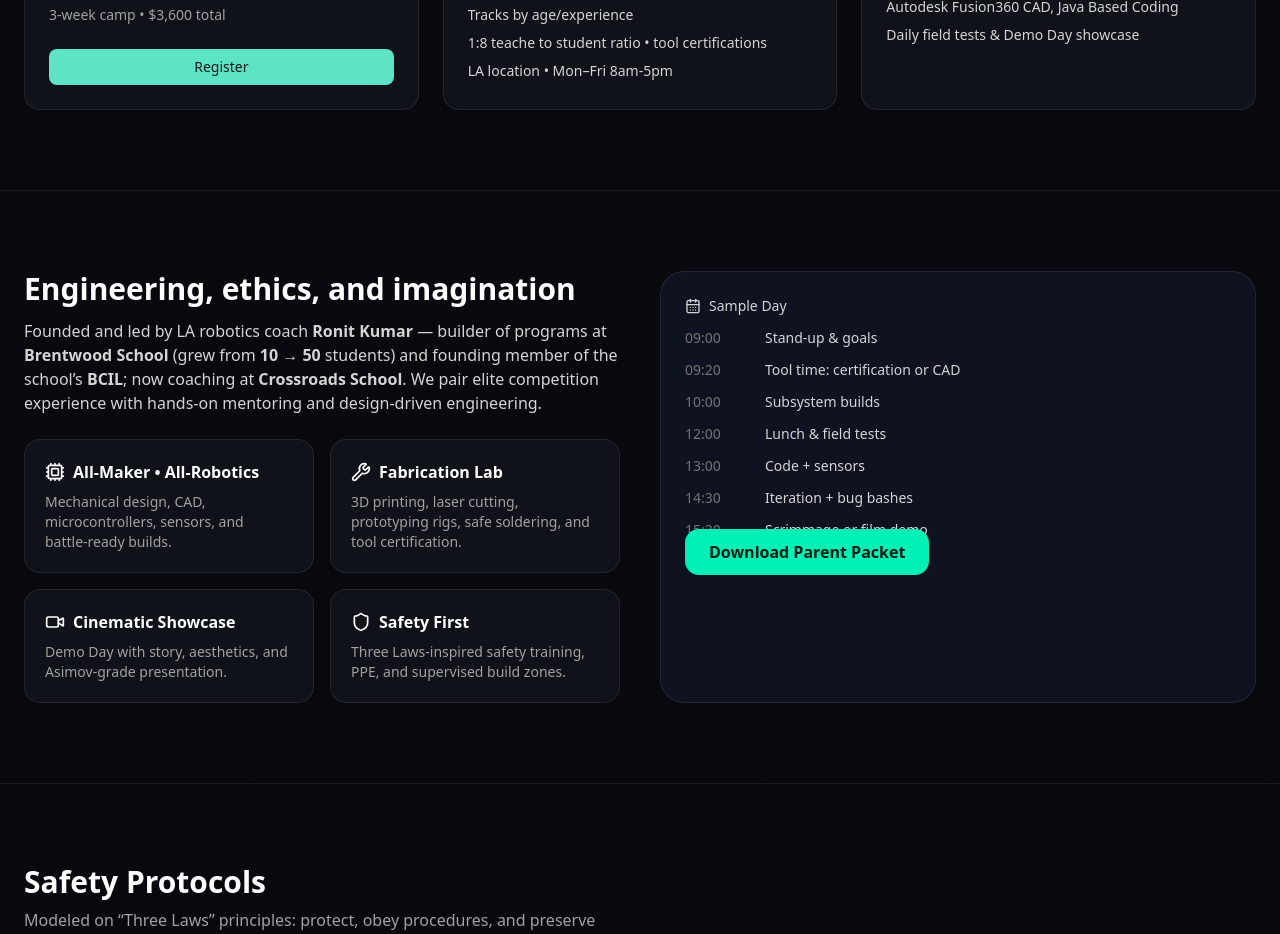
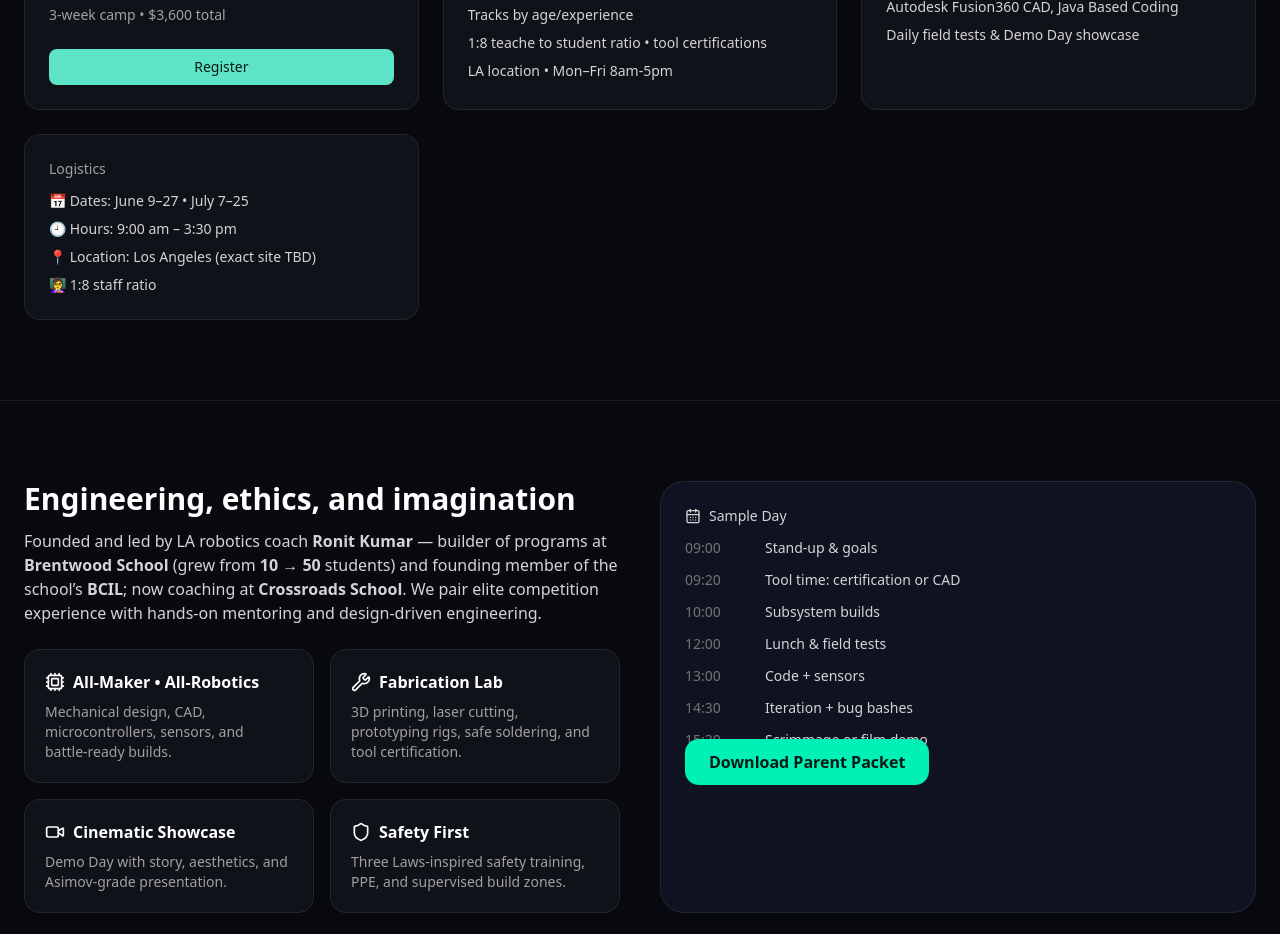
Before and after one commit to KingKumar/camp-asimov, a Next.js app: page / in a window 1280 px wide. Shown: the part 1840-2774 px from the top of the page. Built offline with nearby package versions, Linux system fonts and the light colour scheme.

Commit message:
Update AsimovLanding.tsx

```diff
--- a/components/AsimovLanding.tsx
+++ b/components/AsimovLanding.tsx
@@ -258,6 +258,15 @@ export default function AsimovCampLanding() {
                 <li>Daily field tests & Demo Day showcase</li>
               </ul>
             </div>
+            <div className="rounded-2xl border p-6" style={{ borderColor: ink.line, background: ink.surface }}>
+            <div className="text-neutral-400 text-sm">Logistics</div>
+            <ul className="mt-3 space-y-2 text-sm text-neutral-300">
+                <li>📅 Dates: June 9–27 • July 7–25</li>
+                <li>🕘 Hours: 9:00 am – 3:30 pm</li>
+                <li>📍 Location: Los Angeles (exact site TBD)</li>
+                <li>👩‍🏫 1:8 staff ratio</li>
+            </ul>
+            </div>
           </div>
         </div>
       </section>
```
